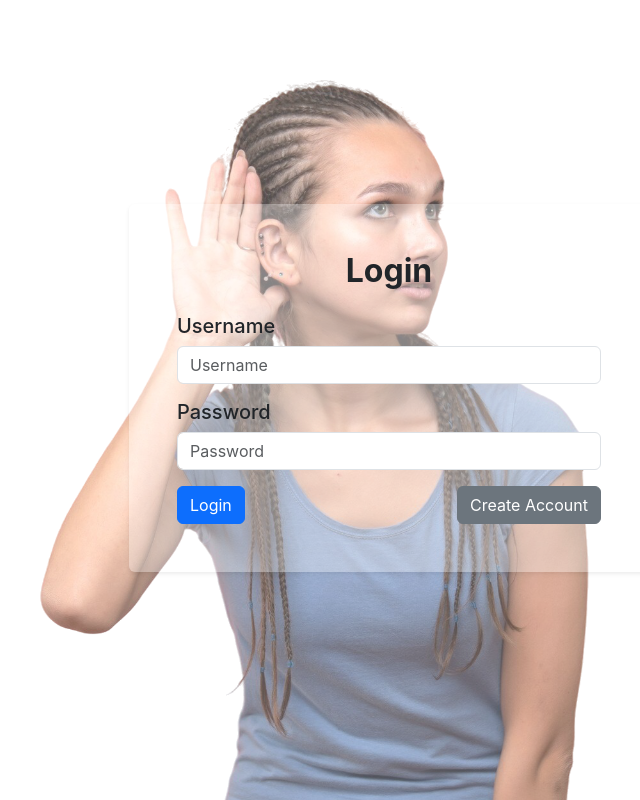
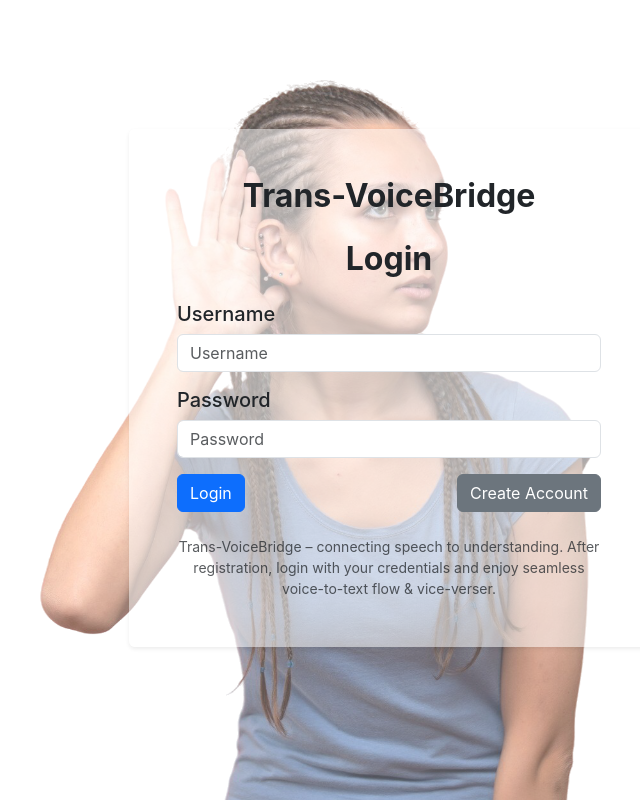
Before and after one commit to Daniel-Kats256/voice-transcription-system, a React (Create React App) app in the folder frontend/: page / in a window 1280 px wide. Shown: the whole page, without its empty margins (251-891 px from the left). Built offline with nearby package versions, Linux system fonts and the light colour scheme; no server answers.

Commit message:
Update LoginPage.js

```diff
--- a/frontend/src/pages/LoginPage.js
+++ b/frontend/src/pages/LoginPage.js
@@ -55,9 +55,10 @@ const LoginPage = () => {
         className="container-fluid shadow-sm p-5 mb-4 rounded"
         style={{
           maxWidth: '520px',
-          backgroundColor: 'rgba(255, 255, 255, 0.3)'
+          backgroundColor: 'rgba(255, 255, 255, 0.5)'
         }}
       >
+        <h1 className="mb-4 text-center page-title">Trans-VoiceBridge</h1>
         <h2 className="mb-4 text-center page-title">Login</h2>
 
         {isSlow && (
@@ -99,6 +100,9 @@ const LoginPage = () => {
             Create Account
           </button>
         </div>
+            <div class="mt-4 text-center text-muted small">
+              Trans-VoiceBridge – connecting speech to understanding. After registration, login with your credentials and enjoy seamless voice-to-text flow & vice-verser.
+            </div>
       </div>
     </div>
   );
```
